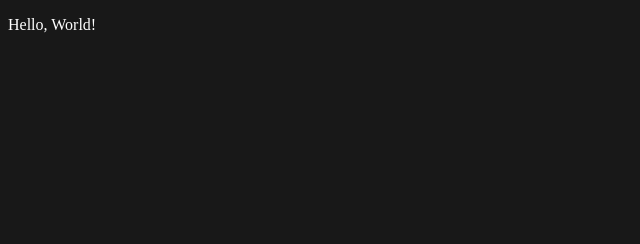
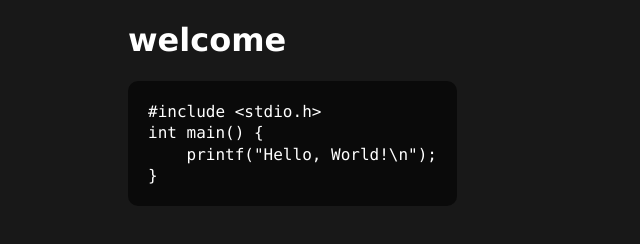
Before and after one commit to oluigipo/oluigipo.github.io, a plain HTML site: page index.html in a window 1280 px wide. Shown: the whole page, without its empty margins (0-640 px from the left). Drawn offline with Linux system fonts and the light colour scheme.

Commit message:
more things

```diff
--- /dev/null
+++ b/index.css
@@ -0,0 +1,21 @@
+body {
+	margin-left: 10%;
+	background-color: rgb(24,24,24);
+	color: rgb(255,255,255);
+	font-family: Verdana, sans-serif;
+}
+
+h1 {
+	/*text-align: center;*/
+}
+
+code {
+	background-color: rgb(10,10,10);
+	font-family: "Lucida Console", monospace;
+	border-radius: 10px;
+	border: 0px;
+	padding: 20px;
+	display: inline-block;
+	white-space: pre;
+	line-height: 16pt;
+}
--- a/index.html
+++ b/index.html
@@ -2,16 +2,13 @@
 <!-- I'm now hiring if that's what you are looking for. -->
 
 <head>
+	<title>luigi</title>
 	<meta charset="UTF-8"/>
 	<link rel="shortcut icon" type="image/png" href="https://raw.githubusercontent.com/oluigipo/oluigipo.github.io/master/favicon.ico">
-	<style>
-		body {
-			background-color: rgb(24,24,24);
-			color: rgb(255,255,255);
-		}
-	</style>
+	<link rel="stylesheet" href="index.css">
 </head>
 <body>
-	<p>Hello, World!</p>
+	<h1>welcome</h1>
+		<code></code>
 	<script src="index.js"></script>
 </body>
--- a/index.js
+++ b/index.js
@@ -1 +1,15 @@
 console.log("I'm not hiring if that's what you're looking for.");
+
+const codes = [
+	"#include <stdio.h>\nint main() {\n\tprintf(\"Hello, World!\\n\");\n}"
+];
+
+window.onload = function() {
+	let elements = document.getElementsByTagName("code");
+	for (let i = 0; i < elements.length; ++i) {
+		const el = elements.item(i);
+
+		el.innerText = codes[i];
+		el.style.tabSize = 4;
+	}
+}
```
